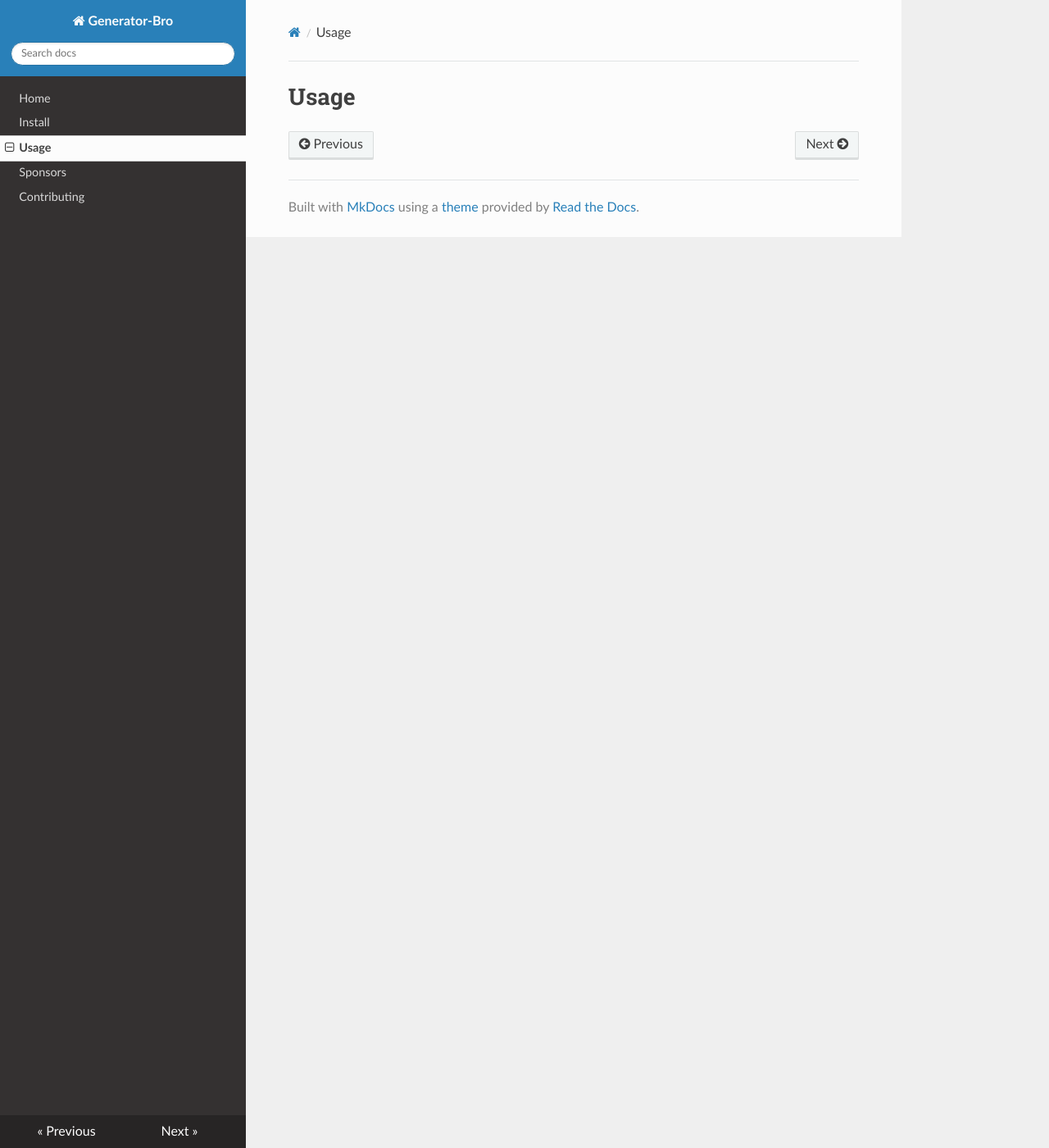
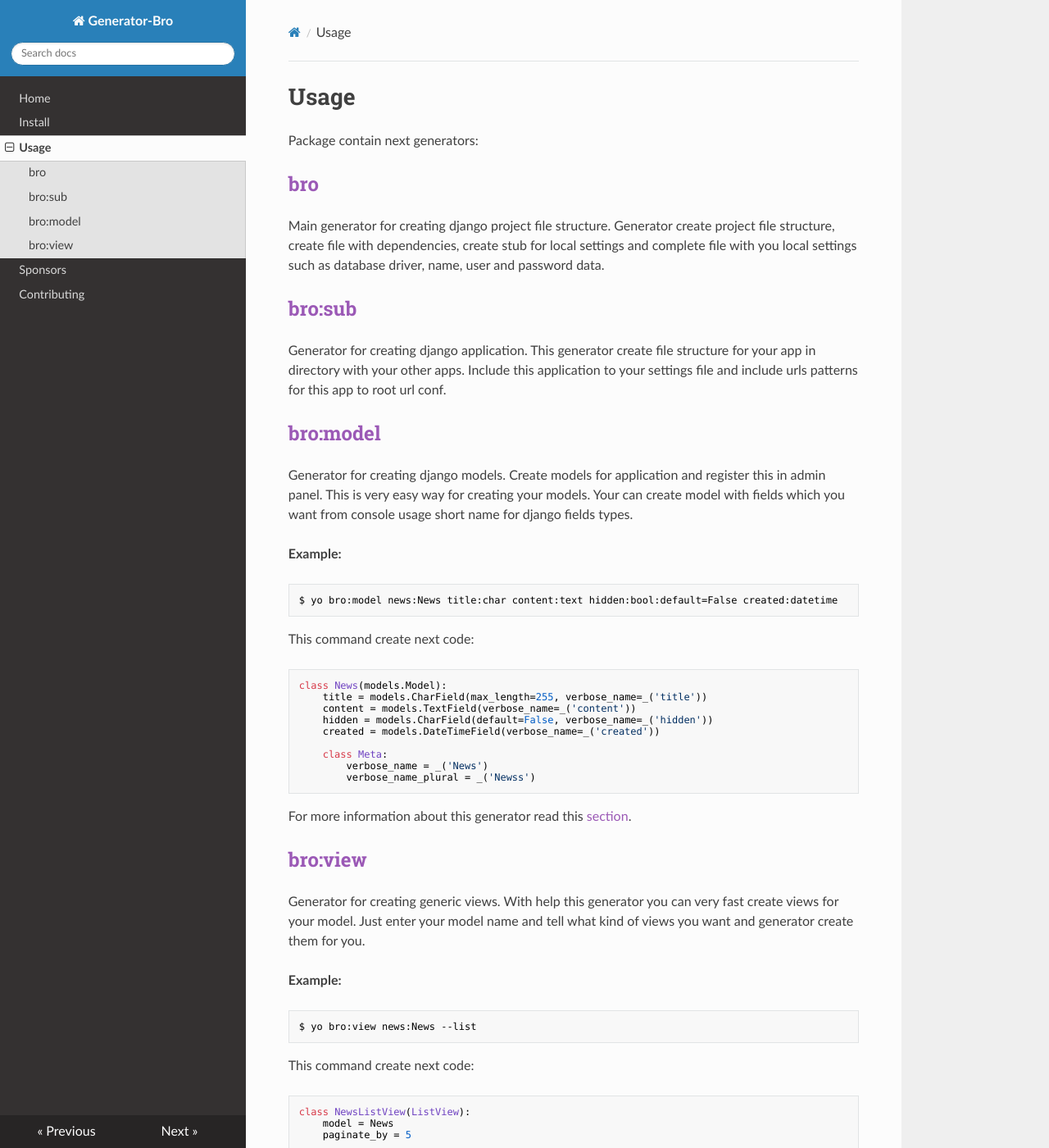
Before and after one commit to lutowolk/generator-bro, an MkDocs documentation site: the page built from docs/usage.md, in a window 1280 px wide and 1400 px high. Shown: the whole window at 82% size. Built offline with MkDocs 1.6.1, drawn with Linux system fonts in a browser that asks for light colours; nearby versions of some CDN libraries; old or Windows-style settings are respelled for this version of MkDocs; some of the changed text lies outside the part shown.

Commit message:
BG-19: write docs for usage section

````diff
--- a/docs/usage.md
+++ b/docs/usage.md
@@ -1 +1,82 @@
 # Usage
+
+Package contain next generators:
+
+## [bro]()
+
+Main generator for creating django project file structure. Generator create
+project file structure, create file with dependencies, create stub for local
+settings and complete file with you local settings such as database driver,
+name, user and password data.
+
+## [bro:sub]()
+
+Generator for creating django application. This generator create file structure
+for your app in directory with your other apps. Include this application to your
+settings file and include urls patterns for this app to root url conf.
+
+## [bro:model]()
+
+Generator for creating django models. Create models for application and register
+this in admin panel. This is very easy way for creating your models. Your can
+create model with fields which you want from console usage short name for django
+fields types.
+
+**Example:**
+
+```bash
+$ yo bro:model news:News title:char content:text hidden:bool:default=False created:datetime
+```
+
+This command create next code:
+
+```python
+class News(models.Model):
+    title = models.CharField(max_length=255, verbose_name=_('title'))
+    content = models.TextField(verbose_name=_('content'))
+    hidden = models.CharField(default=False, verbose_name=_('hidden'))
+    created = models.DateTimeField(verbose_name=_('created'))
+
+    class Meta:
+        verbose_name = _('News')
+        verbose_name_plural = _('Newss')
+```
+
+For more information about this generator read this [section]().
+
+## [bro:view]()
+
+Generator for creating generic views. With help this generator you can very fast
+create views for your model. Just enter your model name and tell what kind of views
+you want and generator create them for you.
+
+**Example:**
+
+```bash
+$ yo bro:view news:News --list
+```
+
+This command create next code:
+
+```python
+class NewsListView(ListView):
+    model = News
+    paginate_by = 5
+
+    def get_queryset(self):
+        """Override this method or remove."""
+        return super(NewsListView, self).get_queryset()
+
+    def get_context_data(self, **kwargs):
+        """Override this method or remove."""
+        context = super(NewsListView, self).get_context_data(**kwargs)
+        context.update({})
+        return context
+```
+
+Also generator create urlpatterns and base templates for your views.
+
+After generator complete your works you can run django server and check that
+views works.
+
+For more information about this generator read this [section]().
````
